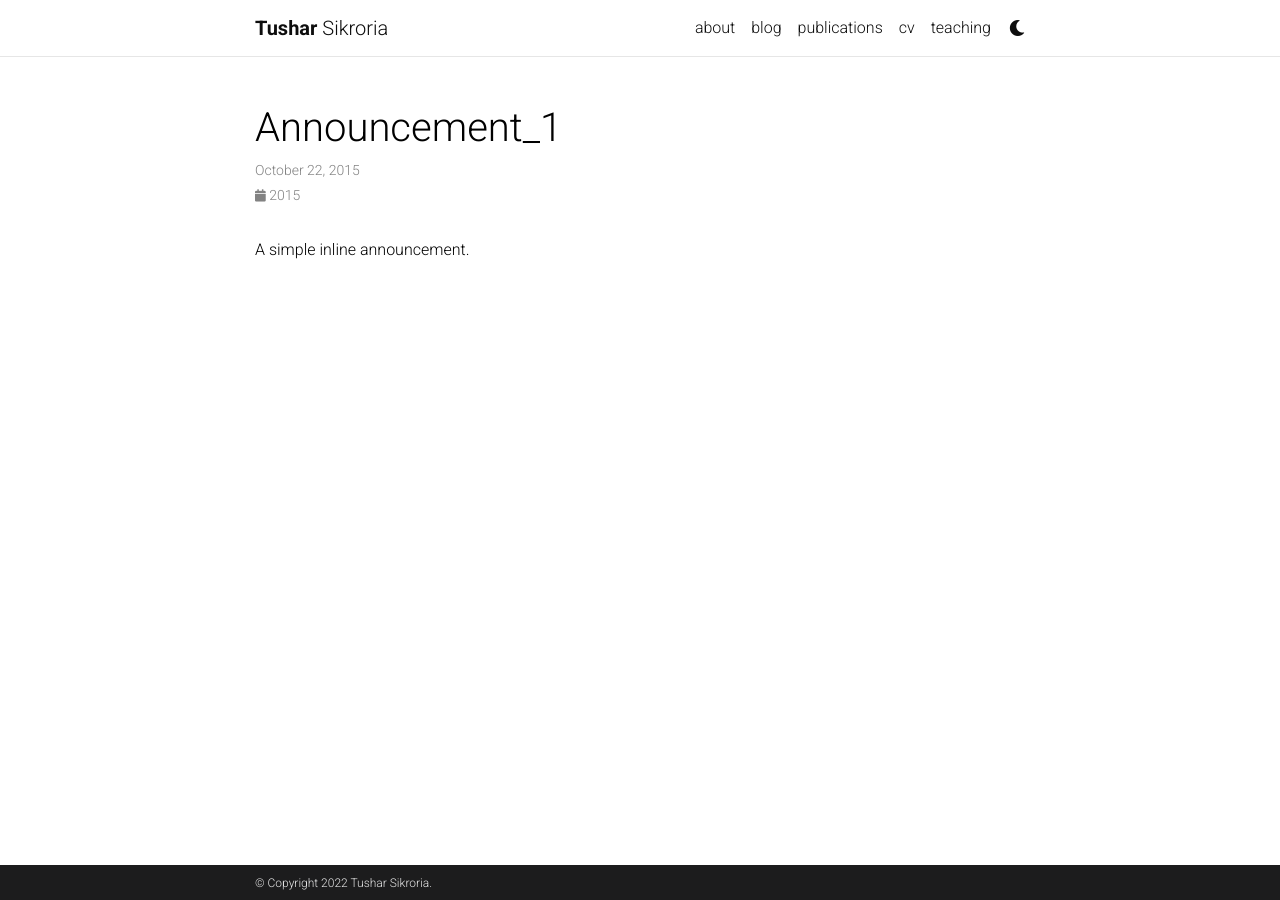
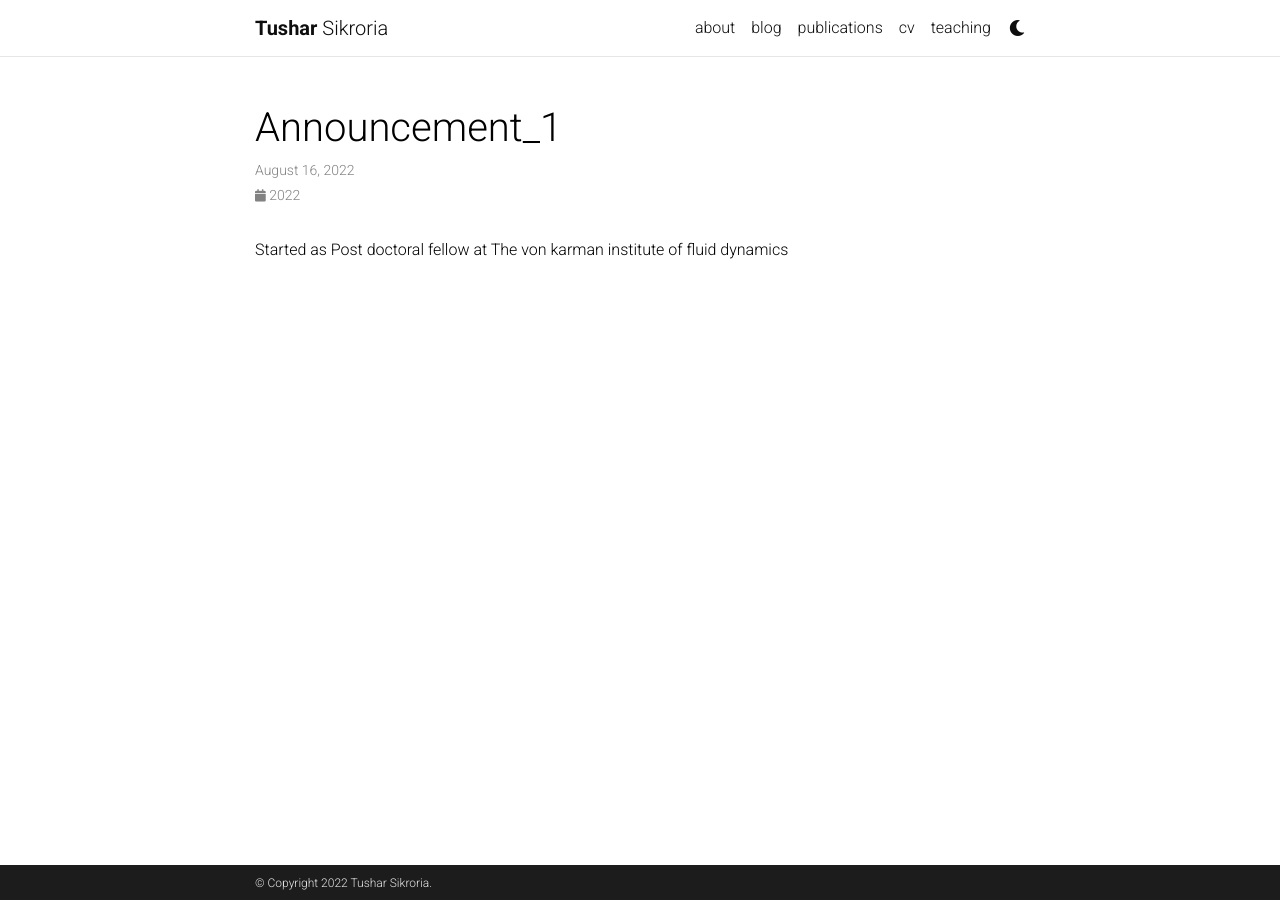
Before and after one commit to tushar-sikroria/tushar-sikroria.github.io, a Jekyll site: the page built from _news/announcement_1.md, in a window 1280 px wide. Built offline with Jekyll 4.4.1, drawn with Linux system fonts in a browser that asks for light colours; comment, search, counter and statistics services are not loaded; a style sheet for code colours, icons or effects is not loaded.

Commit message:
Update announcement_1.md

```diff
--- a/_news/announcement_1.md
+++ b/_news/announcement_1.md
@@ -1,7 +1,7 @@
 ---
 layout: post
-date: 2015-10-22 15:59:00-0400
+date: 2022-08-16
 inline: true
 ---
 
-A simple inline announcement.
+Started as Post doctoral fellow at The von karman institute of fluid dynamics
```
